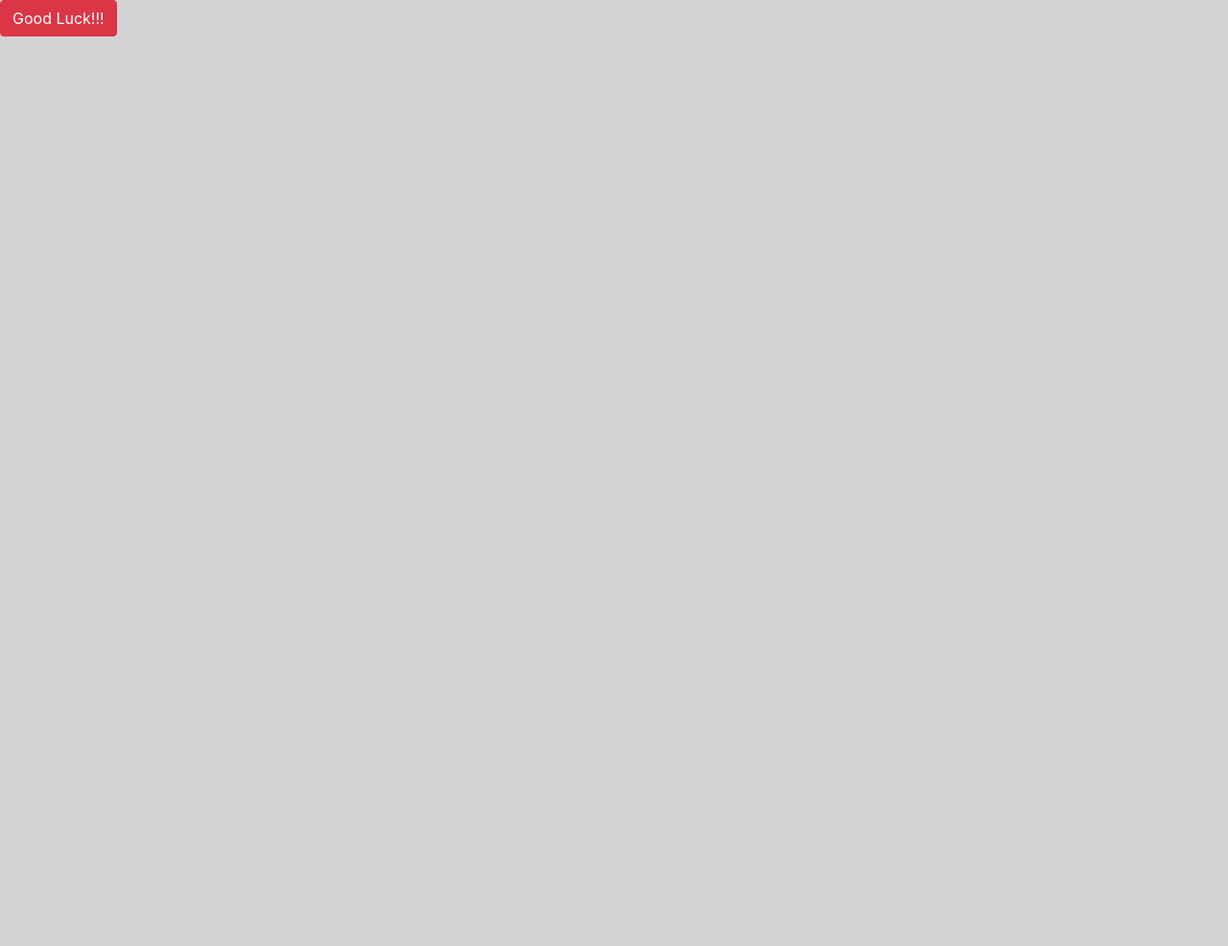
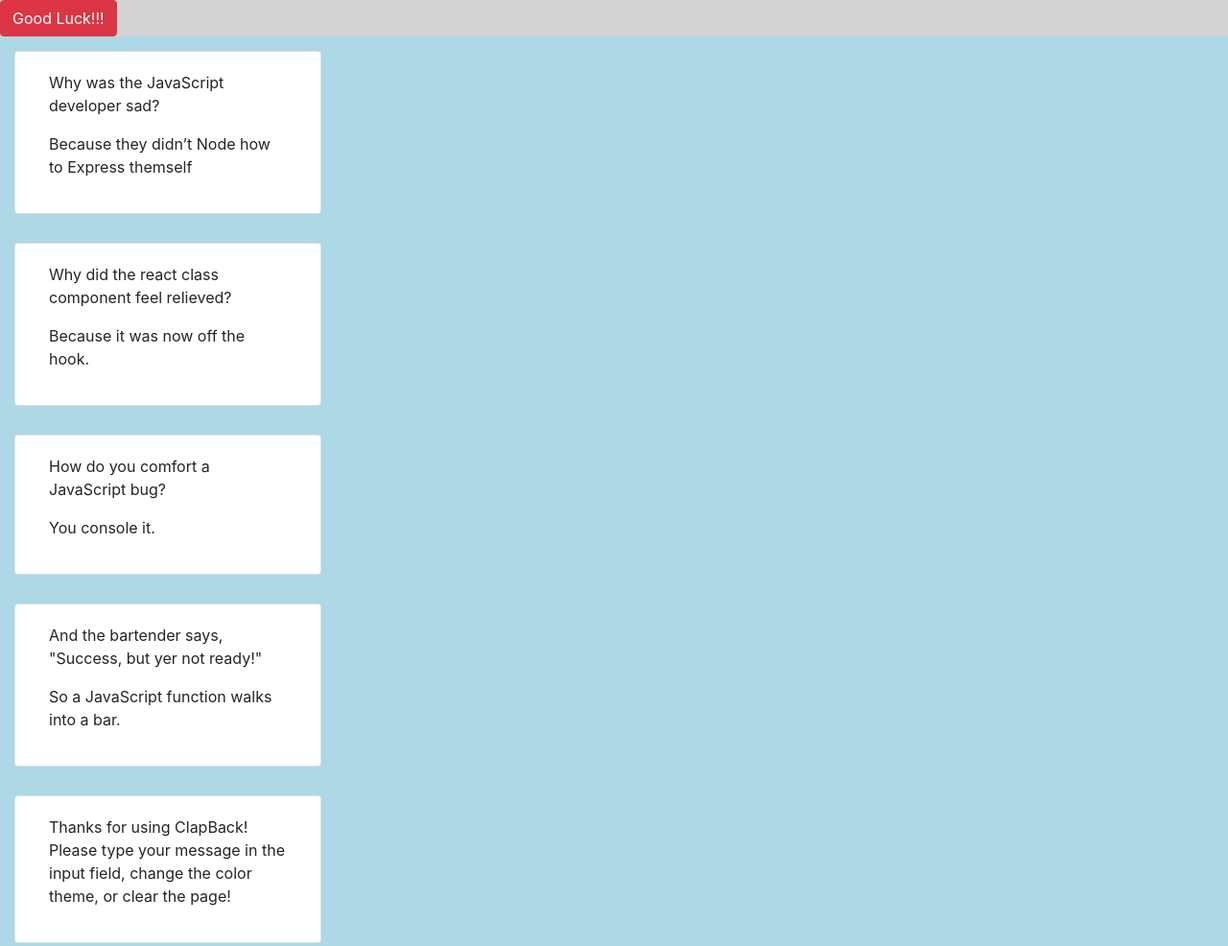
Before and after one commit to nss-evening-cohort-10/chatty-group-project-pond-frogs, a website built with webpack: page src/index.html in a window 1280 px wide. Shown: the whole page at 96% size. Before the commit the page ends 800 px from the top, so only its background shows below. Built offline with nearby package versions, Linux system fonts and the light colour scheme.

Commit message:
messages displaying

```diff
--- a/src/index.html
+++ b/src/index.html
@@ -8,5 +8,6 @@
 </head>
 <body>
     <div class="btn btn-danger">Good Luck!!!</div>
+    <div id="message-field"></div>
 </body>
 </html>
--- /dev/null
+++ b/src/javascripts/displayMessages/displayMessages.js
@@ -0,0 +1,19 @@
+import utilities from '../helpers/utlities';
+import seedData from '../helpers/data/messages';
+
+import './displayMessages.scss';
+
+const printMessageCards = () => {
+  const messages = seedData.messages();
+  let domString = '';
+  messages.forEach((message) => {
+    domString += '<div class="card col-3">';
+    domString += '<div class="card-body">';
+    domString += `<div>${message.message}</div>`;
+    domString += '</div>';
+    domString += '</div>';
+  });
+  utilities.printToDom('message-field', domString);
+};
+
+export default { printMessageCards };
--- /dev/null
+++ b/src/javascripts/displayMessages/displayMessages.scss
@@ -0,0 +1,9 @@
+#message-field {
+  display: flex;
+  flex-direction: column;
+  background-color: lightblue;
+
+  .card{
+    margin: 15px;
+  }
+}
--- /dev/null
+++ b/src/javascripts/helpers/data/messages.js
@@ -0,0 +1,27 @@
+const seedData = [
+  {
+    message: '<p>Why was the JavaScript developer sad?</p><p>Because they didn’t Node how to Express themself</p>',
+    timestamp: '',
+  },
+  {
+    message: '<p>Why did the react class component feel relieved?</p><p>Because it was now off the hook.</p>',
+    timestamp: '',
+  },
+  {
+    message: '<p>How do you comfort a JavaScript bug?</p><p>You console it.</p>',
+    timestamp: '',
+  },
+  {
+    message: '<p>And the bartender says, "Success, but yer not ready!"</p><p>So a JavaScript function walks into a bar.</p>',
+    timestamp: '',
+  },
+  {
+    message: '<p>Thanks for using ClapBack! Please type your message in the input field, change the color theme, or clear the page!</p>',
+    timestamp: '',
+  },
+
+];
+
+const messages = () => seedData;
+
+export default { messages };
--- a/src/javascripts/main.js
+++ b/src/javascripts/main.js
@@ -1,9 +1,11 @@
 import 'bootstrap';
+import displayMessages from './displayMessages/displayMessages';
 
 import '../styles/main.scss';
 
 const init = () => {
   console.error('hi');
+  displayMessages.printMessageCards();
 };
 
 init();
```
